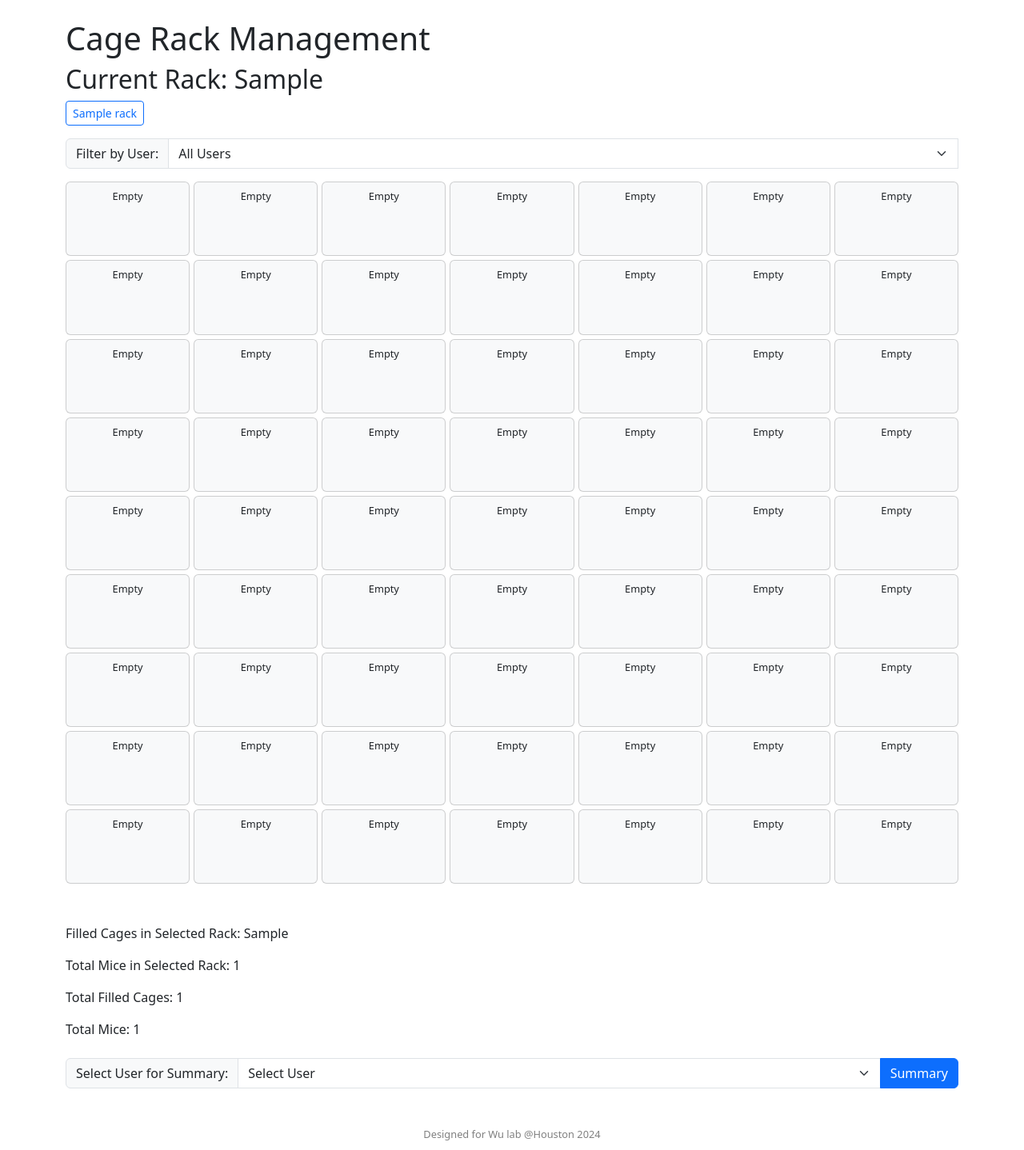
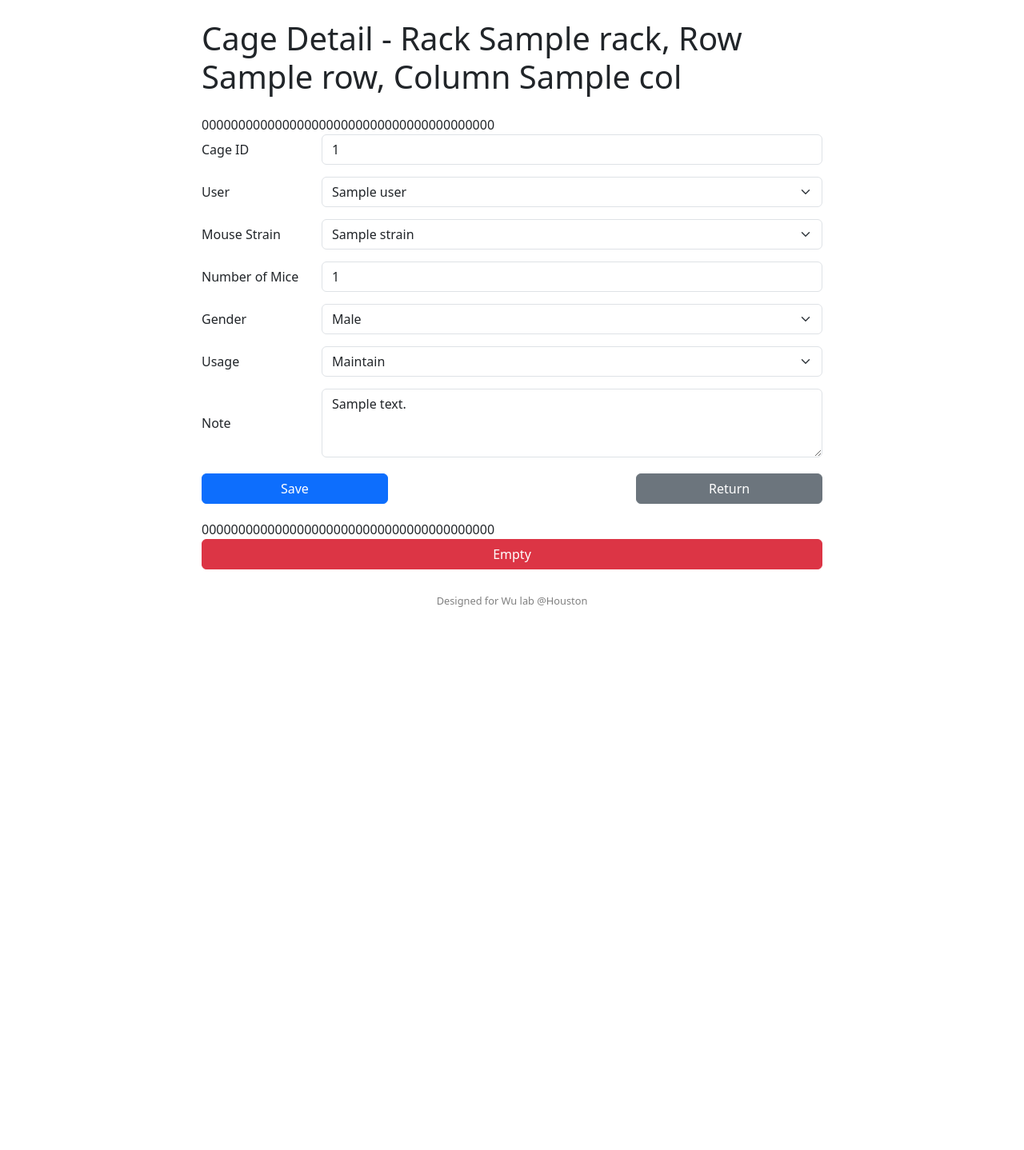
Before and after one commit to KoichiroHaruwaka/Cage_management_flask, a Flask app: template templates/index.html in a window 1280 px wide. Shown: the whole page at 80% size. After the commit the page ends 759 px from the top, so only its background shows below. Run offline with Flask 3, Linux system fonts and the light colour scheme; the template is opened without the code that fills it: most values are stand-ins (such as "Sample title", 1, 10 or a date in 2020); parts of the project's set-up code (start-up, migrations or seed data) failed here and were passed over; some libraries are stand-ins or nearby versions.

Commit message:
Update index.html

```diff
--- a/templates/index.html
+++ b/templates/index.html
@@ -2,49 +2,10 @@
 <html lang="ja">
 <head>
     <meta charset="UTF-8">
-    <title>Cage Management</title>
+    <title>Cage Detail</title>
     <!-- Bootstrap CSS -->
     <link href="https://cdn.jsdelivr.net/npm/bootstrap@5.3.0/dist/css/bootstrap.min.css" rel="stylesheet">
-    <!-- Font Awesome CSS（アイコン用、必要に応じて） -->
-    <link rel="stylesheet" href="https://cdnjs.cloudflare.com/ajax/libs/font-awesome/6.0.0/css/all.min.css">
-    <!-- SortableJS と Swap プラグイン -->
-    <script src="https://cdn.jsdelivr.net/npm/sortablejs@1.15.0/Sortable.min.js"></script>
-    <script src="https://cdn.jsdelivr.net/npm/sortablejs@1.15.0/plugins/Swap/Swap.min.js"></script>
     <style>
-        /* グリッドの設定 */
-        .cage-grid {
-            display: grid;
-            grid-template-columns: repeat(7, 1fr); /* 7列固定 */
-            grid-template-rows: repeat(9, auto);   /* 9行固定 */
-            gap: 5px;
-            margin-bottom: 50px; /* フッターとの間に余白を追加 */
-        }
-        /* カードのサイズを可変に */
-        .card {
-            width: 100%;
-            aspect-ratio: 1 / 0.6; /* 幅と高さの比率を維持 */
-            text-align: center;
-            cursor: pointer;
-            overflow: hidden; /* 内容があふれた場合に隠す */
-        }
-        /* カード内のテキストを折り返す */
-        .card-body {
-            padding: 5px;
-        }
-        .card .card-title {
-            font-size: 0.9rem;
-            margin-bottom: 0.5rem;
-            white-space: nowrap;
-            overflow: hidden;
-            text-overflow: ellipsis; /* テキストが長い場合に省略記号を表示 */
-        }
-        .card .card-text {
-            font-size: 0.8rem;
-            white-space: nowrap;
-            overflow: hidden;
-            text-overflow: ellipsis;
-        }
-        /* フッターのスタイル */
         footer {
             text-align: center;
             color: gray;
@@ -52,75 +13,112 @@
             margin-top: 30px;
             margin-bottom: 10px;
         }
+        .container {
+            max-width: 800px;
+        }
+        /* フォームのラベルとフィールドを横並びに */
+        .form-group {
+            display: flex;
+            align-items: center;
+            margin-bottom: 15px;
+        }
+        .form-group label {
+            width: 150px;
+            margin-bottom: 0;
+        }
+        .form-group .form-control,
+        .form-group .form-select {
+            flex: 1;
+        }
+        /* ボタンの配置 */
+        .button-row {
+            display: flex;
+            justify-content: space-between;
+            align-items: center;
+            margin-top: 20px;
+        }
+        /* ボタンの幅を揃える */
+        .button-row button,
+        .button-row a {
+            width: 30%;
+        }
     </style>
 </head>
 <body>
     <div class="container mt-4">
-        <h1>Cage Rack Management</h1>
-        <h2>Current Rack: {{ current_rack }}</h2>
-        <!-- ラックの選択 -->
-        <div class="mb-3">
-            {% for rack in rack_names %}
-                <a href="{{ url_for('index', rack=rack) }}" class="btn btn-outline-primary btn-sm">{{ rack }}</a>
-            {% endfor %}
-        </div>
-        <!-- ユーザーフィルター -->
-        <form method="get" action="{{ url_for('index') }}" class="mb-3">
-            <div class="input-group">
-                <label class="input-group-text" for="user">Filter by User:</label>
-                <select name="user" id="user" class="form-select" onchange="this.form.submit()">
-                    <option value="">All Users</option>
+        <h1 class="mb-4">Cage Detail - Rack {{ rack }}, Row {{ row }}, Column {{ col }}</h1>
+
+        <!-- Save ボタンと Return ボタンを含むフォーム -->
+        <form method="post" action="">
+            {{ csrf_token() }}
+            <div class="form-group">
+                <label for="cage_id" class="form-label">Cage ID</label>
+                <input type="text" id="cage_id" name="cage_id" class="form-control" value="{{ cage_info['cage_id'] }}">
+            </div>
+
+            <div class="form-group">
+                <label for="user" class="form-label">User</label>
+                <select id="user" name="user" class="form-select">
                     {% for user in user_list %}
-                        <option value="{{ user }}" {% if user == selected_user %}selected{% endif %}>{{ user }}</option>
+                        <option value="{{ user }}" {% if cage_info['user'] == user %}selected{% endif %}>{{ user }}</option>
                     {% endfor %}
                 </select>
-                <input type="hidden" name="rack" value="{{ current_rack }}">
+            </div>
+
+            <div class="form-group">
+                <label for="strain" class="form-label">Mouse Strain</label>
+                <select id="strain" name="strain" class="form-select">
+                    {% for strain in strain_list %}
+                        <option value="{{ strain }}" {% if cage_info['strain'] == strain %}selected{% endif %}>{{ strain }}</option>
+                    {% endfor %}
+                </select>
+            </div>
+
+            <div class="form-group">
+                <label for="count" class="form-label">Number of Mice</label>
+                <input type="number" id="count" name="count" class="form-control" value="{{ cage_info['count'] }}" min="1">
+            </div>
+
+            <div class="form-group">
+                <label for="gender" class="form-label">Gender</label>
+                <select id="gender" name="gender" class="form-select">
+                    <option value="Male" {% if cage_info['gender'] == 'Male' %}selected{% endif %}>Male</option>
+                    <option value="Female" {% if cage_info['gender'] == 'Female' %}selected{% endif %}>Female</option>
+                </select>
+            </div>
+
+            <div class="form-group">
+                <label for="usage" class="form-label">Usage</label>
+                <select id="usage" name="usage" class="form-select" onchange="toggleDOB()">
+                    <option value="Maintain" {% if cage_info['usage'] == 'Maintain' %}selected{% endif %}>Maintain</option>
+                    <option value="Breeding" {% if cage_info['usage'] == 'Breeding' %}selected{% endif %}>Breeding</option>
+                    <option value="Experiment" {% if cage_info['usage'] == 'Experiment' %}selected{% endif %}>Experiment</option>
+                    <option value="New born" {% if cage_info['usage'] == 'New born' %}selected{% endif %}>New born</option>
+                </select>
+            </div>
+
+            <div class="form-group" id="dob_field" style="display: none;">
+                <label for="dob" class="form-label">DOB (MM-DD-YYYY)</label>
+                <input type="text" id="dob" name="dob" class="form-control" value="{{ cage_info.get('dob', '') }}" placeholder="MM-DD-YYYY">
+            </div>
+
+            <div class="form-group">
+                <label for="note" class="form-label">Note</label>
+                <textarea id="note" name="note" class="form-control" rows="3">{{ cage_info.get('note', '') }}</textarea>
+            </div>
+
+            <div class="button-row">
+                <button type="submit" class="btn btn-primary">Save</button>
+                <a href="{{ url_for('index', rack=rack) }}" class="btn btn-secondary">Return</a>
             </div>
         </form>
-        <!-- ケージグリッド -->
-        <div class="cage-grid" id="cage-grid">
-            {% for row in range(9) %}
-                {% for col in range(7) %}
-                    {% set cage = cages | selectattr('row', 'equalto', row) | selectattr('col', 'equalto', col) | first %}
-                    {% if cage %}
-                        <div class="card text-white bg-success" data-row="{{ row }}" data-col="{{ col }}" onclick="location.href='{{ url_for('cage_detail', rack=current_rack, row=row, col=col) }}'">
-                            <div class="card-body p-2">
-                                <h5 class="card-title" title="{{ cage['cage_id'] }}">{{ cage['cage_id'] }}</h5>
-                                <p class="card-text" title="{{ cage['user'] }} {{ cage['strain'] }}">{{ cage['user'] }}<br>{{ cage['strain'] }}</p>
-                            </div>
-                        </div>
-                    {% else %}
-                        <div class="card bg-light" data-row="{{ row }}" data-col="{{ col }}" onclick="location.href='{{ url_for('cage_detail', rack=current_rack, row=row, col=col) }}'">
-                            <div class="card-body p-2">
-                                <p class="card-text">Empty</p>
-                            </div>
-                        </div>
-                    {% endif %}
-                {% endfor %}
-            {% endfor %}
-        </div>
-        <!-- 統計情報 -->
-        <div class="mt-4">
-            <p>Filled Cages in Selected Rack: {{ filled_cages }}</p>
-            <p>Total Mice in Selected Rack: {{ total_mice }}</p>
-            <p>Total Filled Cages: {{ total_filled_cages }}</p>
-            <p>Total Mice: {{ total_mice_all }}</p>
-        </div>
-        <!-- ユーザーサマリー -->
-        <div class="mt-4 mb-5">
-            <form action="{{ url_for('summary') }}" method="get">
-                <div class="input-group">
-                    <label class="input-group-text" for="summary_user">Select User for Summary:</label>
-                    <select name="user" id="summary_user" class="form-select">
-                        <option value="">Select User</option>
-                        {% for user in user_list %}
-                            <option value="{{ user }}">{{ user }}</option>
-                        {% endfor %}
-                    </select>
-                    <button type="submit" class="btn btn-primary">Summary</button>
-                </div>
-            </form>
-        </div>
+
+        <!-- Empty ボタンのフォームは別に配置 -->
+        <form method="post" action="{{ url_for('empty_cage', rack=rack, row=row, col=col) }}" onsubmit="return confirm('Are you sure you want to empty this cage?');" style="margin-top: 20px;">
+            {{ csrf_token() }}
+            <button type="submit" class="btn btn-danger" style="width: 100%;">Empty</button>
+        </form>
+
         <!-- メッセージの表示 -->
         {% with messages = get_flashed_messages() %}
             {% if messages %}
@@ -132,60 +130,25 @@
             {% endif %}
         {% endwith %}
     </div>
+
     <!-- フッター -->
     <footer>
-        Designed for Wu lab @Houston 2024
+        Designed for Wu lab @Houston
     </footer>
-    <!-- CSRFトークンを取得 -->
+
+    <!-- スクリプト -->
     <script>
-        var csrfToken = '{{ csrf_token() }}';
-    </script>
-    <!-- ドラッグ＆ドロップのスクリプト -->
-    <script>
-        var el = document.getElementById('cage-grid');
-
-        var sortable = Sortable.create(el, {
-            animation: 150,
-            swap: true, // Swap プラグインを有効化
-            swapClass: 'swap-highlight',
-            onEnd: function (evt) {
-                var itemEl = evt.item;  // ドラッグされた要素
-                var targetEl = evt.swapItem;  // 入れ替え対象の要素
-
-                if (!targetEl) {
-                    // 入れ替え対象がない場合は何もしない
-                    return;
-                }
-
-                var oldRow = itemEl.getAttribute('data-row');
-                var oldCol = itemEl.getAttribute('data-col');
-
-                var newRow = targetEl.getAttribute('data-row');
-                var newCol = targetEl.getAttribute('data-col');
-
-                // サーバーに位置変更を通知
-                fetch('{{ url_for('swap_cages') }}', {
-                    method: 'POST',
-                    headers: {
-                        'Content-Type': 'application/json',
-                        'X-CSRFToken': csrfToken
-                    },
-                    body: JSON.stringify({
-                        'rack': '{{ current_rack }}',
-                        'source_row': oldRow,
-                        'source_col': oldCol,
-                        'target_row': newRow,
-                        'target_col': newCol
-                    })
-                }).then(response => {
-                    if (response.ok) {
-                        location.reload();
-                    } else {
-                        alert('Failed to swap cages.');
-                    }
-                });
+        function toggleDOB() {
+            var usage = document.getElementById('usage').value;
+            var dobField = document.getElementById('dob_field');
+            if (usage === 'New born') {
+                dobField.style.display = 'flex';
+            } else {
+                dobField.style.display = 'none';
             }
-        });
+        }
+        // 初期表示
+        toggleDOB();
     </script>
 </body>
 </html>
```
